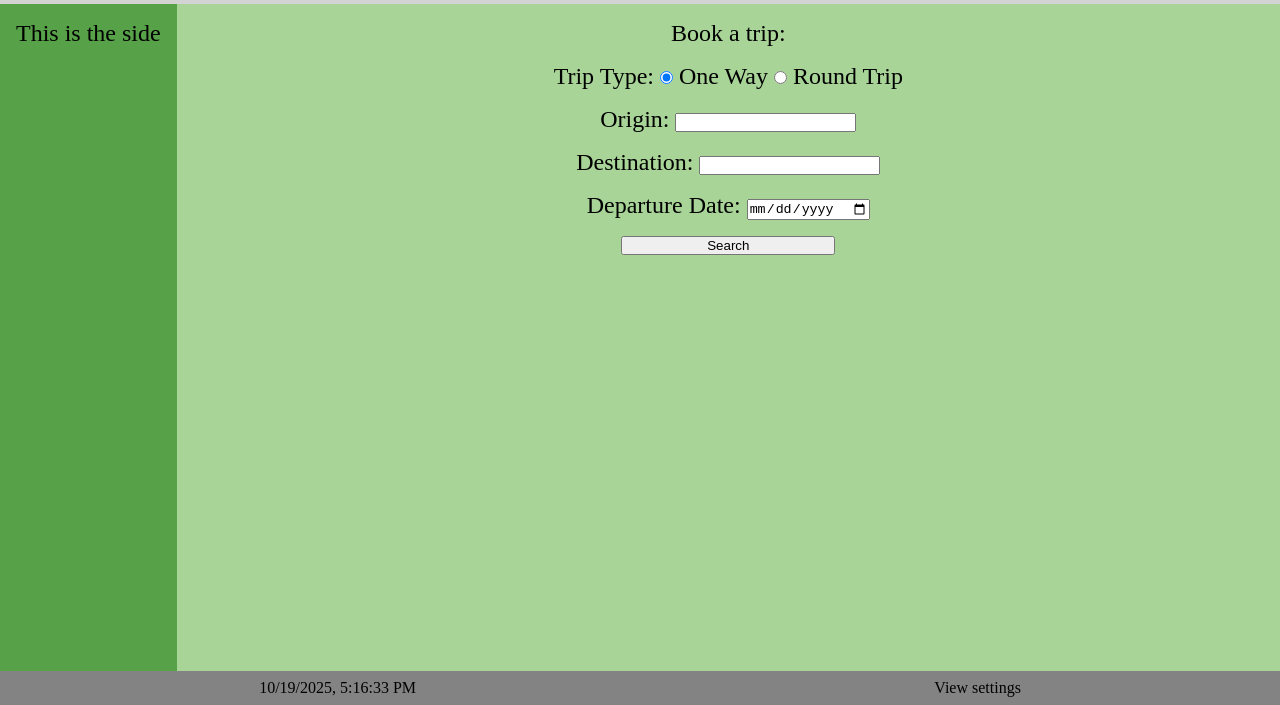
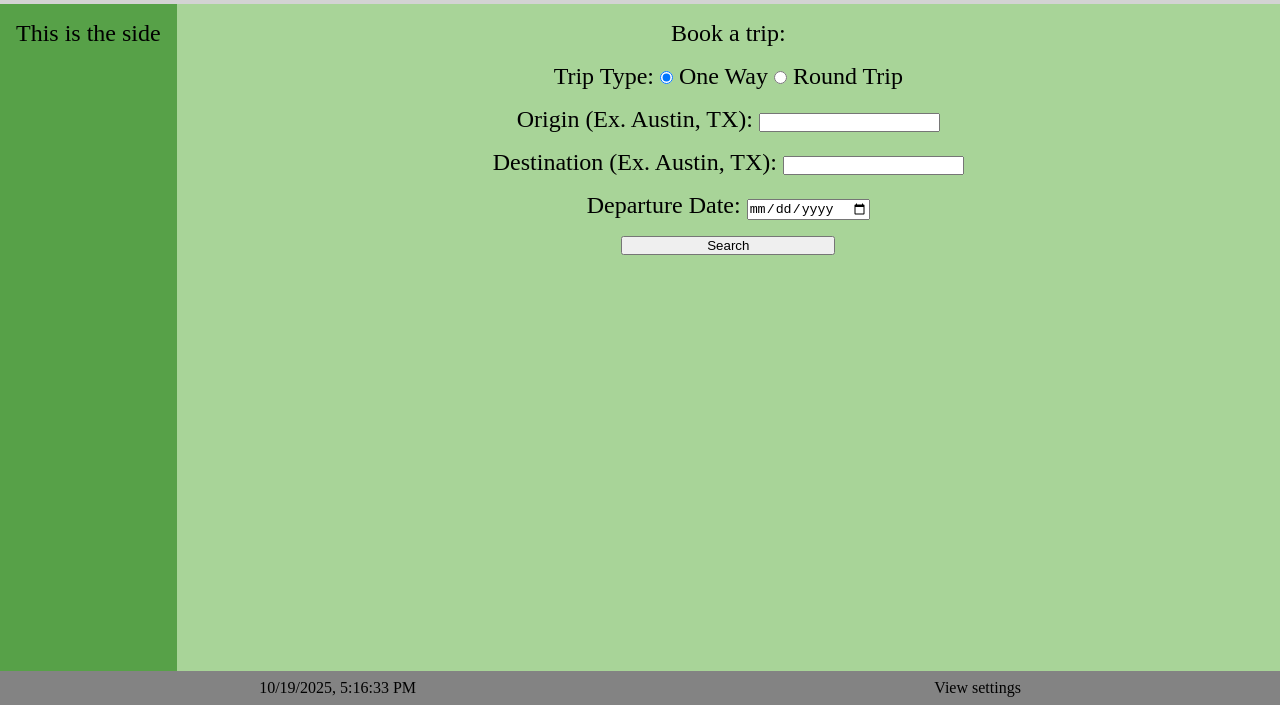
Before and after one commit to PAYS0N/CS6314-assignment-2, a plain HTML site: page pages/book.html in a window 1280 px wide. Shown: the part 95-800 px from the top of the page. Drawn offline with Linux system fonts and the light colour scheme.

```diff
--- a/pages/book.html
+++ b/pages/book.html
@@ -36,12 +36,12 @@
             </div>
 
             <div class="form-group">
-                <label for="origin">Origin:</label>
+                <label for="origin">Origin (Ex. Austin, TX):</label>
                 <input type="text" id="origin" name="origin" required>
             </div>
 
             <div class="form-group">
-                <label for="destination">Destination:</label>
+                <label for="destination">Destination (Ex. Austin, TX):</label>
                 <input type="text" id="destination" name="destination" required>
             </div>
 
```
